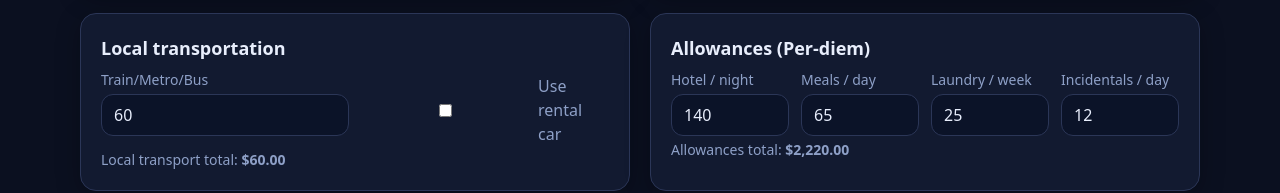
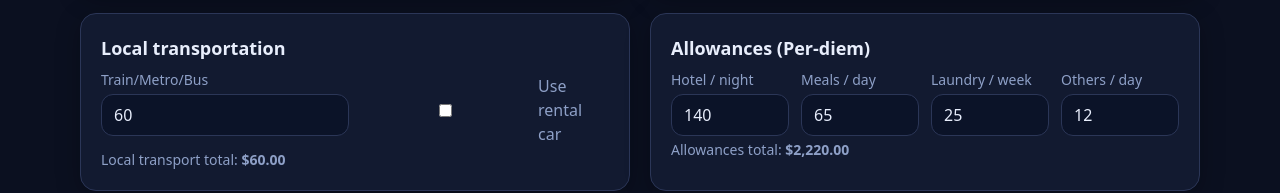
Before and after one commit to Cjbr/Cjbr-Mobilization_Calc_Tool, a React (Vite) app: page / in a window 1280 px wide. Shown: the part 1135-1328 px from the top of the page. Built offline with nearby package versions, Linux system fonts and the light colour scheme.

Commit message:
Rename incidentals label to Others per day

```diff
--- a/src/App.tsx
+++ b/src/App.tsx
@@ -428,7 +428,7 @@ export default function App(){
               <div><label className="label">Hotel / night</label><input value={sc.allowances.hotelPerNight} onChange={e=> setSc({...sc, allowances:{...sc.allowances, hotelPerNight:e.target.value}})} /></div>
               <div><label className="label">Meals / day</label><input value={sc.allowances.mealsPerDay} onChange={e=> setSc({...sc, allowances:{...sc.allowances, mealsPerDay:e.target.value}})} /></div>
               <div><label className="label">Laundry / week</label><input value={sc.allowances.laundryPerWeek} onChange={e=> setSc({...sc, allowances:{...sc.allowances, laundryPerWeek:e.target.value}})} /></div>
-              <div><label className="label">Incidentals / day</label><input value={sc.allowances.incidentalsPerDay} onChange={e=> setSc({...sc, allowances:{...sc.allowances, incidentalsPerDay:e.target.value}})} /></div>
+              <div><label className="label">Others / day</label><input value={sc.allowances.incidentalsPerDay} onChange={e=> setSc({...sc, allowances:{...sc.allowances, incidentalsPerDay:e.target.value}})} /></div>
             </div>
             <div className="mt-1 text-sm" style={{color:'var(--muted)'}}>Allowances total: <span className="total">{fmt(perDiemTotal, sc.currency.base)}</span></div>
           </Card>
```
